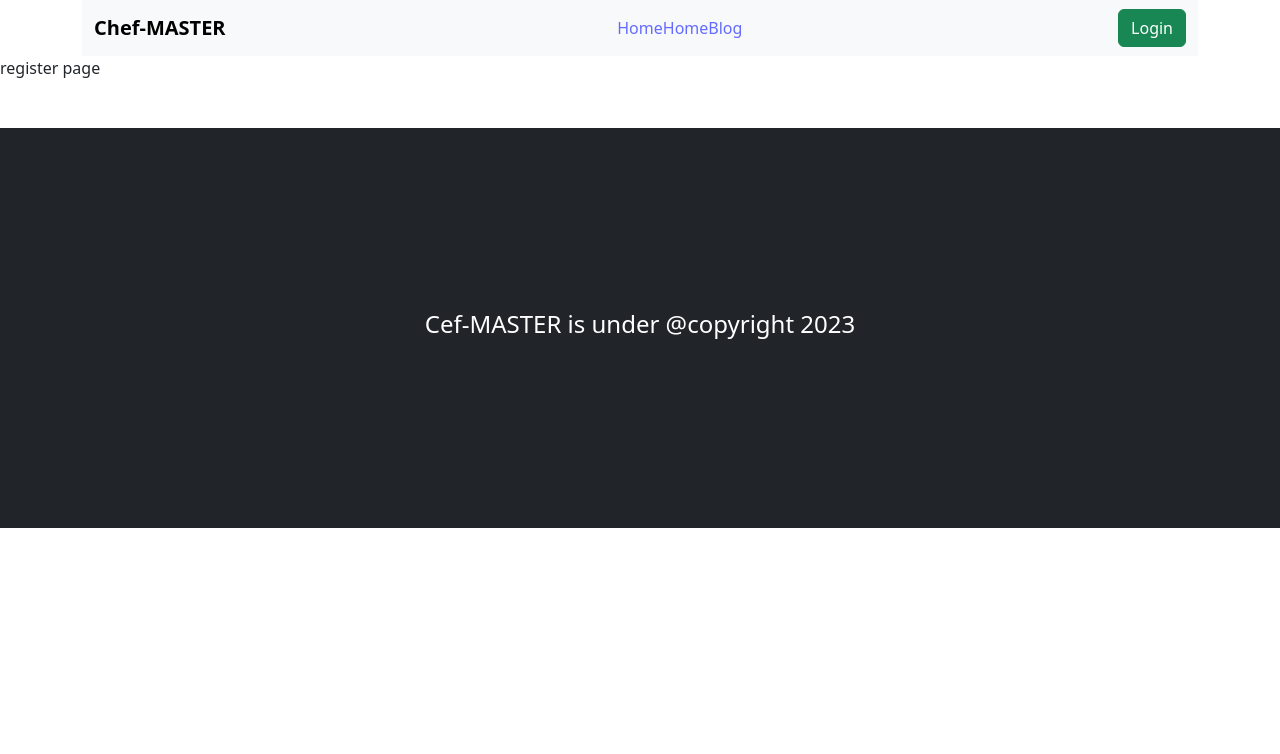
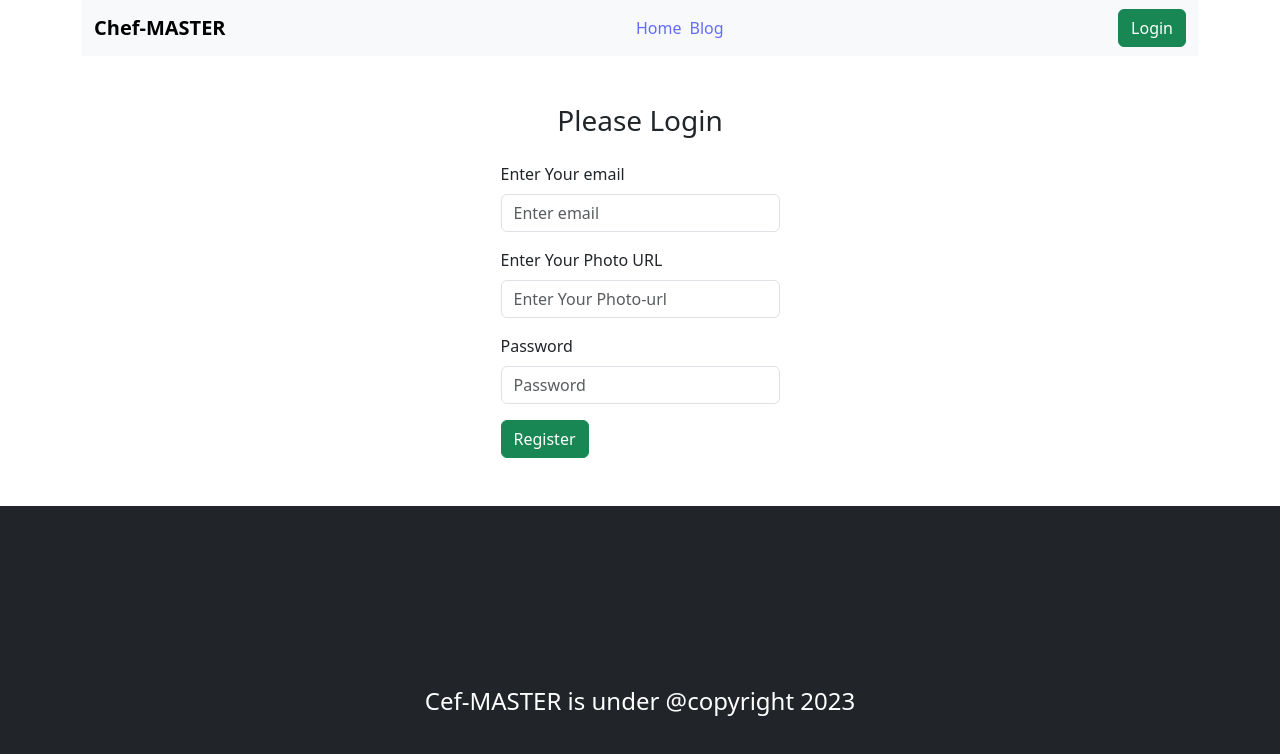
Before and after one commit to abdullahMsiam/chef-master, a React (Vite) app: page /register in a window 1280 px wide. Shown: the top 754 px of the page. Built offline with nearby package versions, Linux system fonts and the light colour scheme.

Commit message:
register page

```diff
--- a/src/main.jsx
+++ b/src/main.jsx
@@ -11,6 +11,7 @@ import Main from './layout/Main';
 import Login from './pages/login/login';
 import Register from './pages/register/Register';
 import ChefRecipe from './pages/chef-recipe/ChefRecipe';
+import AuthProvider from './provider/AuthProvider';
 
 const router = createBrowserRouter([
   {
@@ -41,6 +42,8 @@ const router = createBrowserRouter([
 
 ReactDOM.createRoot(document.getElementById('root')).render(
   <React.StrictMode>
-    <RouterProvider router={router}></RouterProvider>
+    <AuthProvider>
+      <RouterProvider router={router}></RouterProvider>
+    </AuthProvider>
   </React.StrictMode>,
 )
--- a/src/pages/chefNav/ChefNav.jsx
+++ b/src/pages/chefNav/ChefNav.jsx
@@ -1,8 +1,14 @@
-import React from 'react';
+import React, { useContext } from 'react';
 import { Button, Container, Nav, Navbar } from 'react-bootstrap';
 import { Link } from 'react-router-dom';
+import { AuthContext } from '../../provider/AuthProvider';
+import { FaUserCircle } from 'react-icons/fa';
 
 const ChefNav = () => {
+
+    const { user } = useContext(AuthContext);
+    console.log(user);
+
     return (
         <Container>
             <Navbar expand="lg" className="bg-body-tertiary">
@@ -15,11 +21,19 @@ const ChefNav = () => {
                             style={{ maxHeight: '100px' }}
                             navbarScroll
                         >
-                            <Link>Home</Link>
-                            <Link>Home</Link>
-                            <Link>Blog</Link>
+                            <Link to="/" className='me-2'>Home</Link>
+                            {/* <Link>Home</Link> */}
+                            <Link to="/blog">Blog</Link>
                         </Nav>
-                        <Button variant="success">Login</Button>
+                        {
+                            user ?
+                                <div className='d-flex align-items-center'>
+                                    <FaUserCircle className='fs-2 me-1'></FaUserCircle>
+                                    <Link to=""><Button variant="success">Logout</Button></Link>
+                                </div> :
+                                <Link to="/login"><Button variant="success">Login</Button></Link>
+                        }
+
                     </Navbar.Collapse>
                 </Container>
             </Navbar>
--- a/src/pages/register/Register.jsx
+++ b/src/pages/register/Register.jsx
@@ -1,10 +1,55 @@
 import React from 'react';
+import { Button, Container, Form } from 'react-bootstrap';
 
 const Register = () => {
+
+    const handleRegister = event => {
+        event.preventDefault();
+
+        const form = event.target;
+        const email = form.email.value;
+        const photoUrl = form.email.value;
+        const password = form.password.value;
+
+        console.log(email, password, photoUrl)
+    }
+
     return (
-        <div>
-            register page
-        </div>
+        <Container>
+            <h3 className='text-center mt-5'>Please Login</h3>
+            <Form onSubmit={handleRegister} className='w-25 mx-auto mt-4'>
+                <Form.Group className="mb-3" controlId="formBasicEmail">
+                    <Form.Label>Enter Your email</Form.Label>
+                    <Form.Control type="email" name='email' placeholder="Enter email" required />
+                </Form.Group>
+                <Form.Group className="mb-3" controlId="formBasicPhoto">
+                    <Form.Label>Enter Your Photo URL</Form.Label>
+                    <Form.Control type="text" name='photo' placeholder="Enter Your Photo-url" required />
+                </Form.Group>
+
+                <Form.Group className="mb-3" controlId="formBasicPassword">
+                    <Form.Label>Password</Form.Label>
+                    <Form.Control name='password' type="password" placeholder="Password" required />
+                </Form.Group>
+                <Button variant="success" type="submit">
+                    Register
+                </Button>
+
+                <br />
+
+                <Form.Text className="text-muted">
+                    {/* Don't have an account <Link to="/register" className='danger'>Register</Link> */}
+                </Form.Text>
+
+                {/* <Form.Text className="text-muted">
+
+                </Form.Text>
+
+                <Form.Text className="text-muted">
+
+                </Form.Text> */}
+            </Form>
+        </Container>
     );
 };
 
--- /dev/null
+++ b/src/provider/AuthProvider.jsx
@@ -0,0 +1,20 @@
+import React, { createContext } from 'react';
+import { getAuth } from "firebase/auth";
+import app from '../firebase/firebase.config';
+
+export const AuthContext = createContext(null);
+
+const AuthProvider = ({ children }) => {
+
+    const auth = getAuth(app);
+
+    const user = null;
+    const authInfo = { user };
+    return (
+        <AuthContext.Provider value={authInfo}>
+            {children}
+        </AuthContext.Provider>
+    );
+};
+
+export default AuthProvider;
```
